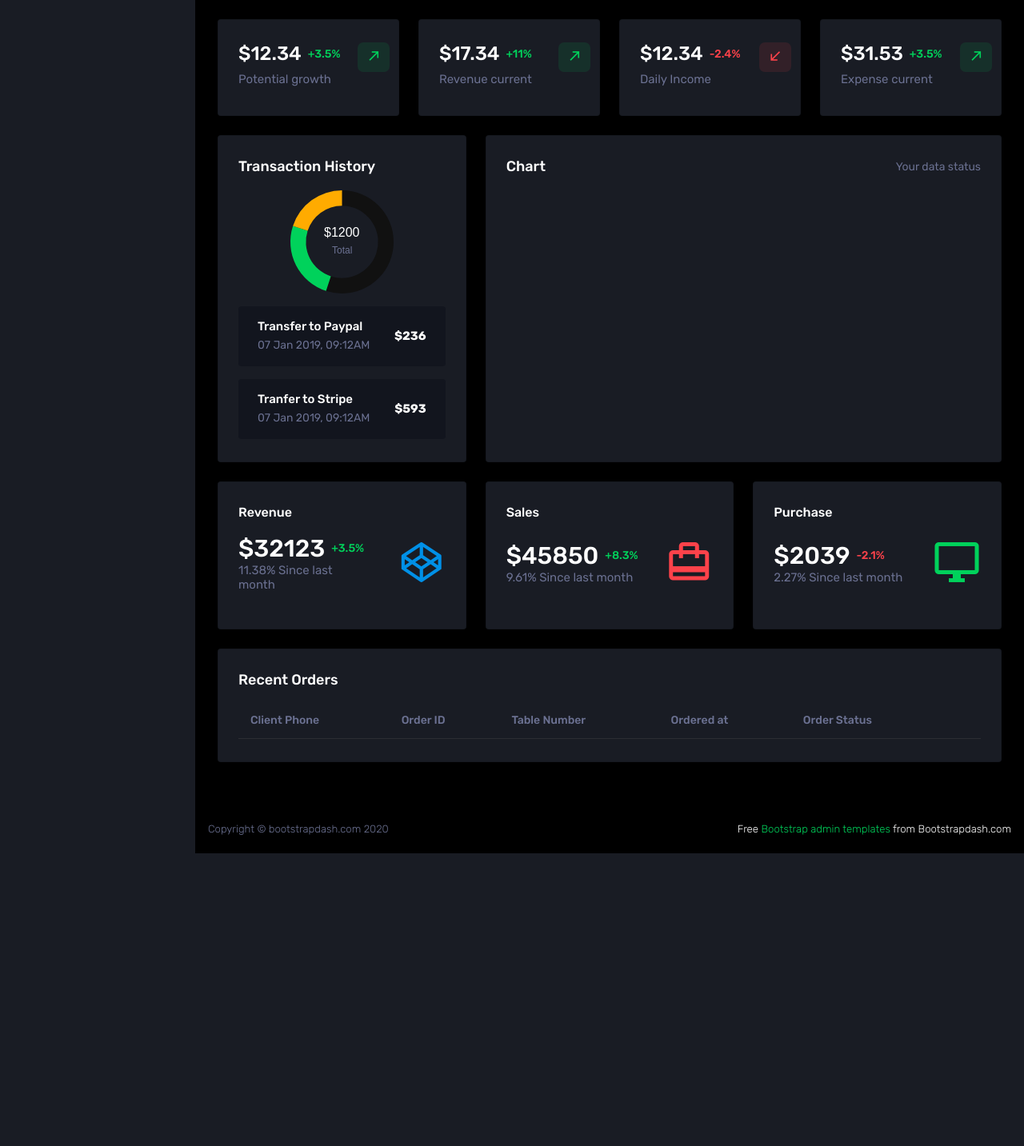
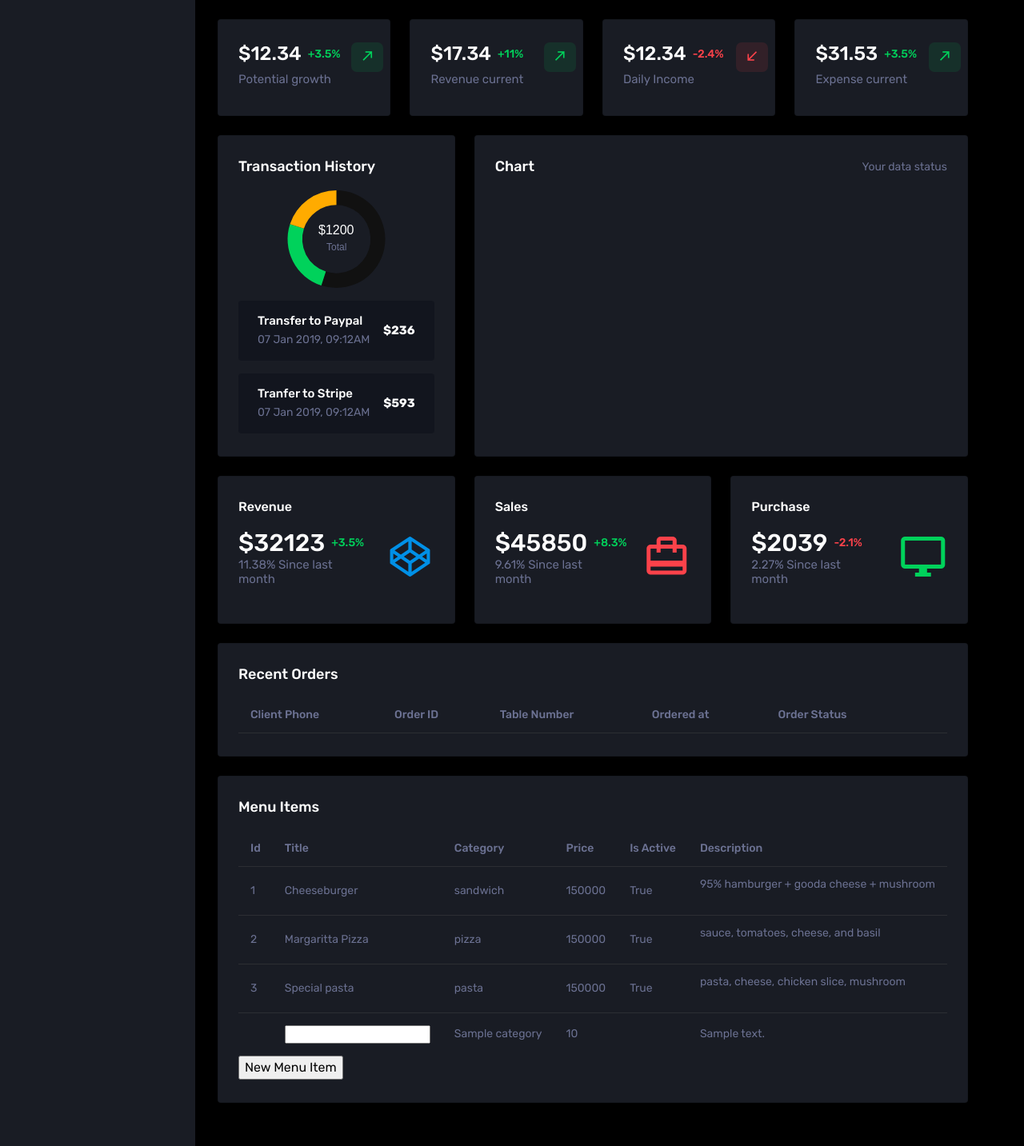
Before and after one commit to M93-group1-restaurant/Cafe-Restaurant-M93, a Django app: template CafeManagement/dashboard/templates/dashboard/index.html in a window 1280 px wide. Shown: the part 402-1835 px from the top of the page at 80% size. Before the commit the page ends 1469 px from the top, so only its background shows below. Run offline with Django 4.2, Linux system fonts and the light colour scheme; data comes from the database, SQL or seed files in the repository; tables that the repository leaves empty hold one stand-in row (values such as "Sample post"); the template is opened without the code that fills it: values that come from a table or form of the project are taken from there, most other values are stand-ins (such as "Sample title", 1, 10 or a date in 2020); lists and menus that the app fills with data are empty; some libraries are stand-ins or nearby versions.

Commit message:
add table menu item for cashier

```diff
--- a/CafeManagement/dashboard/templates/dashboard/index.html
+++ b/CafeManagement/dashboard/templates/dashboard/index.html
@@ -1033,6 +1033,59 @@
               </div>
             </div>
           </div>
+          <div class="row">
+            <div class="col-12 grid-margin">
+              <div class="card">
+                <div class="card-body">
+                  <h4 class="card-title">Menu Items</h4>
+                  <div class="table-responsive">
+                    <table class="table">
+                      <thead>
+                        <tr>
+
+                          <th> Id </th>
+                          <th> Title </th>
+                          <th> Category </th>
+                          <th> Price </th>
+                          <th> Is Active </th>
+                          <th> Description </th>
+                        </tr>
+                      </thead>
+                      <tbody>
+                        {% for item in menuItems %}
+                        <tr>
+                          <td>
+                            <span>{{item.id}}</span>
+                          </td>
+                          <td> {{item.title}} </td>
+                          <td> {{item.category}} </td>
+                          <td> {{item.price}} </td>
+                          <td> {{item.is_active}} </td>
+                          <td> {{item.description|safe}} </td>
+                          </tr>
+                        {% endfor %}
+                        <tr>
+                          <td>
+                            <span></span>
+                          </td>
+                          <td> <input type="text"> </td>
+                          <td> {{item.category}} </td>
+                          <td> {{item.price}} </td>
+                          <td> {{item.is_active}} </td>
+                          <td> {{item.description|safe}} </td>
+                        </tr>
+                      </tbody>
+                    </table>
+                    <form action="" method="post">
+                      {% csrf_token %}
+                        <input type="submit" value="New Menu Item"/>
+                      </form>
+                  </div>
+                </div>
+              </div>
+            </div>
+          </div>
+          </div>
         </div>
         <!-- content-wrapper ends -->
         <!-- partial:partials/_footer.html -->
```
